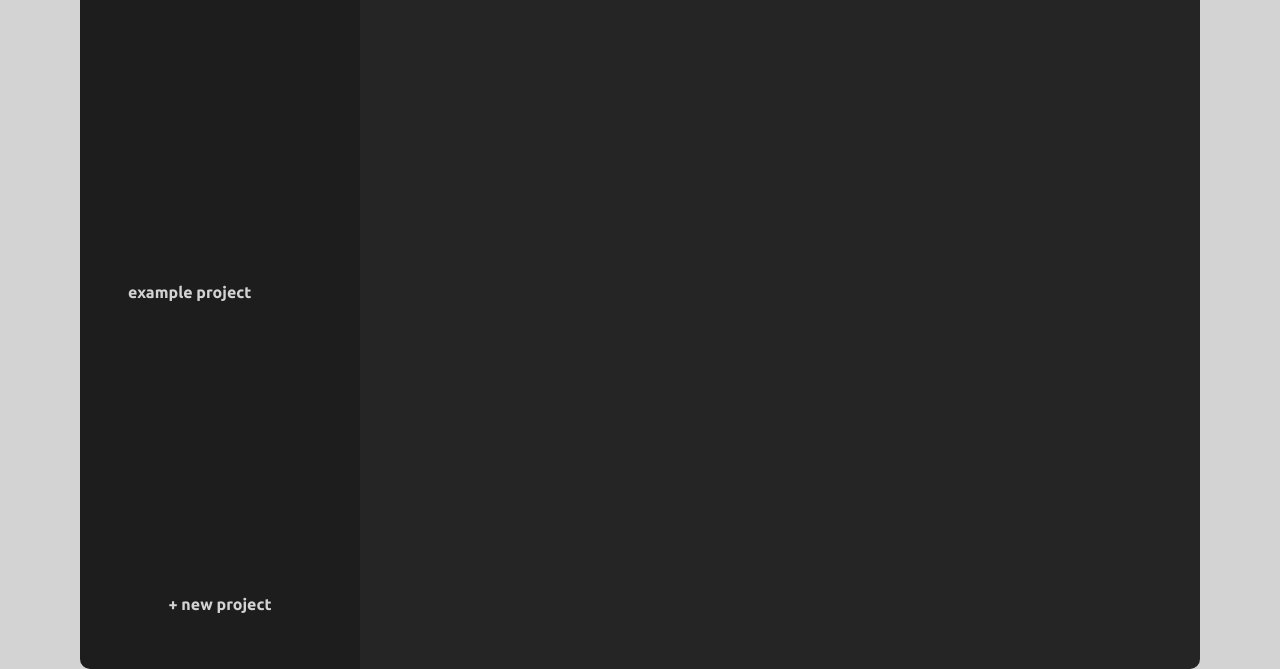
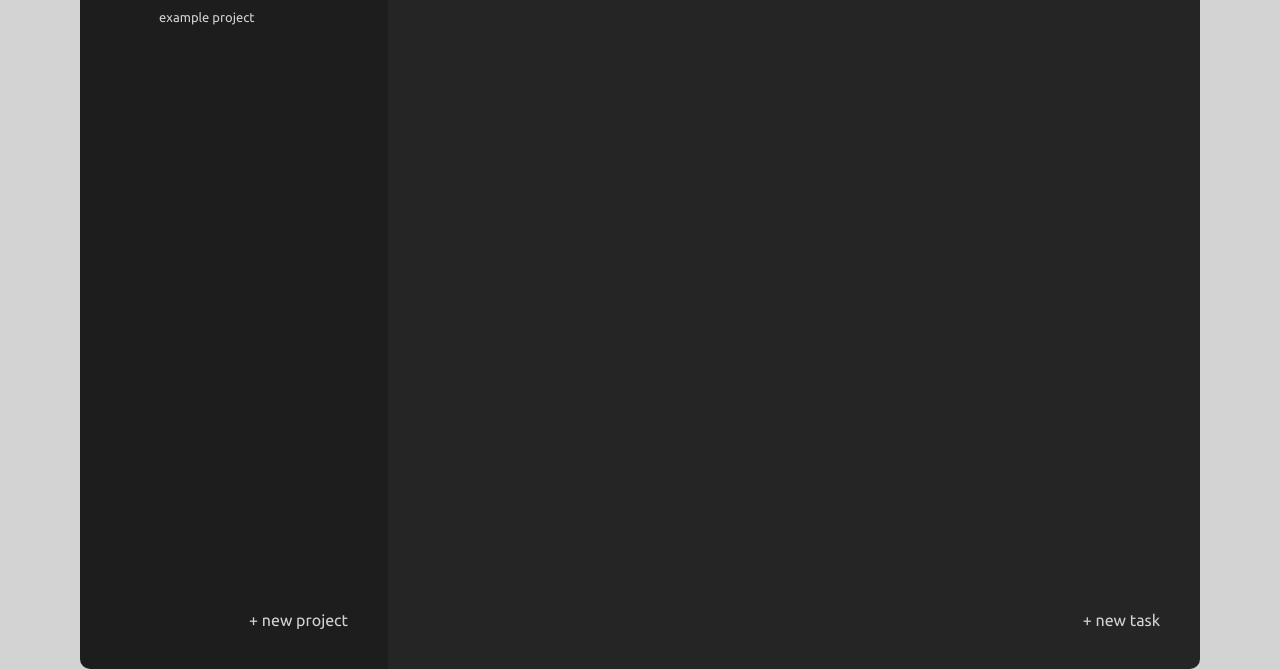
Before and after one commit to dzakiwira/todo-list, a plain HTML site: page index.html in a window 1280 px wide. Shown: the part 131-800 px from the top of the page. Drawn offline with nearby package versions, Linux system fonts and the light colour scheme.

Commit message:
Fixing page style

```diff
--- a/style.css
+++ b/style.css
@@ -30,7 +30,7 @@ li {
 
 .window {
     display: grid;
-    grid-template-columns: 1fr 3fr;
+    grid-template-columns: 1.1fr 2.9fr;
     height: 50em;
     width: 70em;
 }
@@ -46,7 +46,7 @@ nav {
     flex-direction: column;
     justify-content: space-between;
     height: 100%;
-    padding: 3em;
+    padding: 3em 2em 2em 2.5em;
     list-style: none;
     font-weight: bold;
 }
@@ -59,11 +59,21 @@ nav {
   'opsz' 48
 }
 
+.projects {
+    height: 100%;
+    padding-top: 1em;
+    padding-left: 3em;
+    font-weight: 100;
+    font-size: small;
+}
+
 .add-project {
     display: flex;
-    align-self: center;
+    align-self: flex-end;
     align-items: center;
-    padding: .5em 1em;
+    padding: .5em .5em;
+    font-size: 1em;
+    font-weight: 90;
 }
 
 .add-project:hover {
@@ -76,6 +86,34 @@ nav {
 
 /* Main styling */
 .main {
+    display: grid;
+    grid-template-rows: .5fr 3fr .5fr;
     background-color: var(--main-bg-colour);
     border-radius: 0 10px 10px 0;
+    padding: 1em 2em 2em 2.5em;
 }
+
+.main-title {
+    display: flex;
+    align-items: center;
+}
+
+.main-footer {
+    display: flex;
+    align-items: flex-end;
+    justify-content: flex-end;
+}
+
+.add-task {
+    width: fit-content;
+    padding: .5em .5em;
+    font-size: 1em;
+}
+
+.add-task:hover {
+    background-color: #d3d3d3;
+    color: var(--secondary-bg-colour);
+    padding: .5em .5em;
+    border-radius: 5px;
+    transition: .3s;
+}
```
